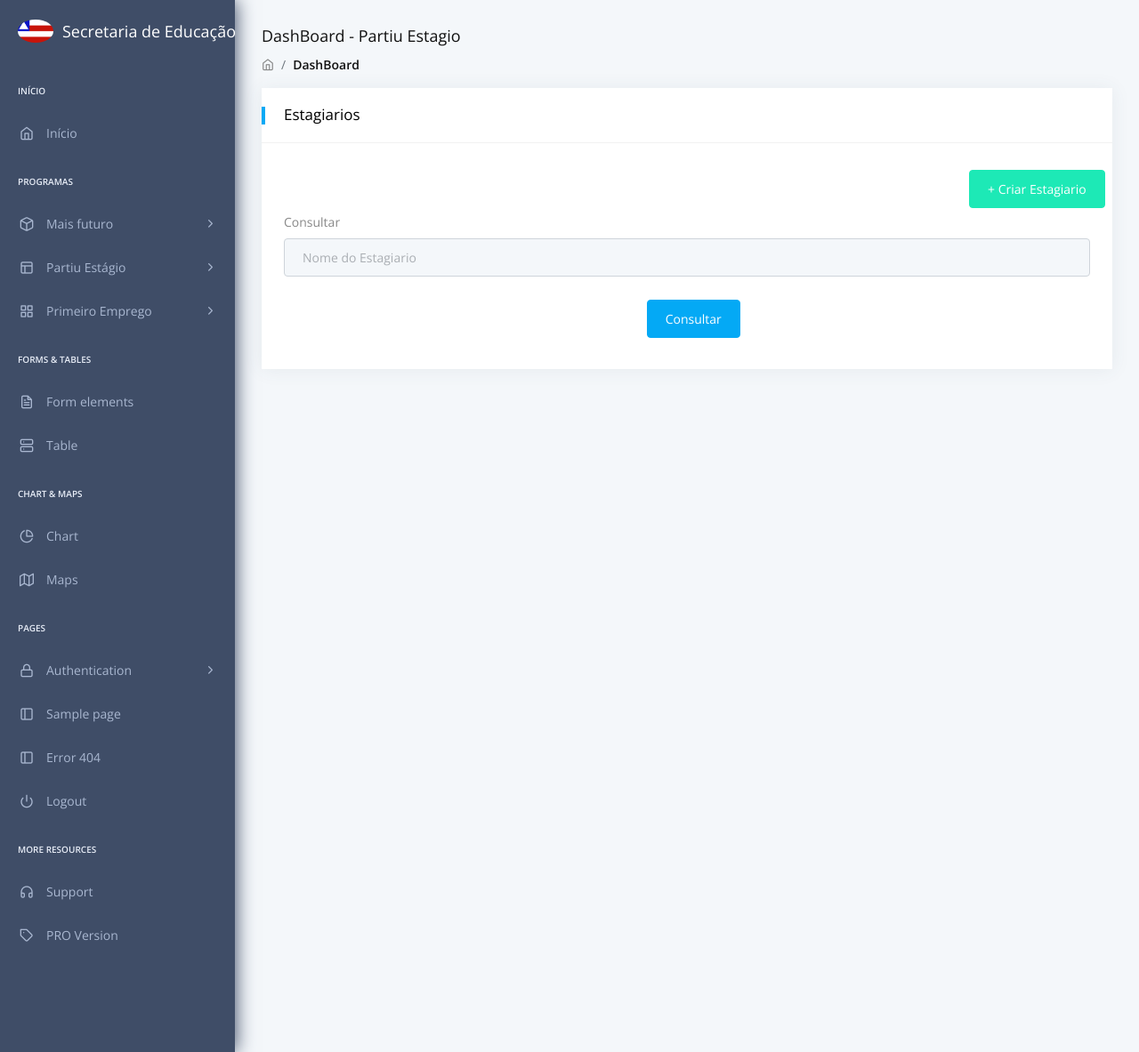
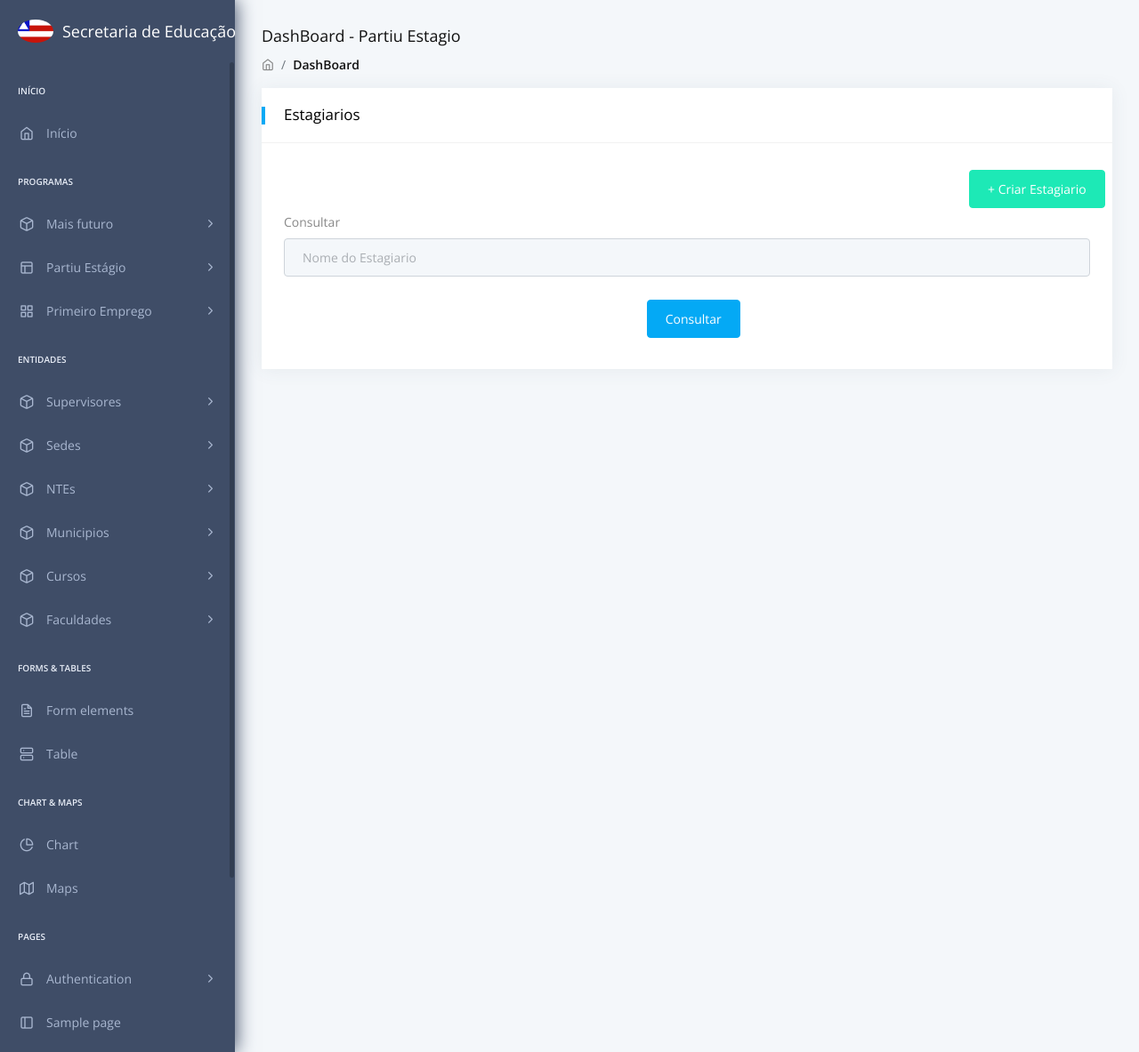
Before and after one commit to AlexandrePeBrito/django, a Django app: page /partiu-estagio/dashboard in a window 1280 px wide. Shown: the whole page at 89% size. Run offline with Django 3.2, Linux system fonts and the light colour scheme; the visitor is signed in with stand-in values (Sample User, id 1); data that the repository does not hold is empty; some libraries are stand-ins or nearby versions.

Commit message:
criando as entidades no index

```diff
--- a/global/urls.py
+++ b/global/urls.py
@@ -10,7 +10,6 @@ urlpatterns = [
 
     path('admin/', admin.site.urls),          # Django admin route
     path("", include("sistemaSec.autenticacao.urls")),    # Auth routes - login / register
+    path("", include("sistemaSec.estagiario.urls")),
     path("", include("sistemaSec.home.urls")),            # UI Kits Html files
-    path("", include("sistemaSec.estagiario.urls")),
-
 ]
--- a/sistemaSec/templates/includes/sidebar.html
+++ b/sistemaSec/templates/includes/sidebar.html
@@ -39,13 +39,56 @@
                             <li class=""><a href="/COMP_button.html" class=""><i class="feather icon-file-text"></i> Editais</a></li>
                         </ul>
                     </li>
-
                     <li data-username="Componentes que rodam sobre o programa Primeiro Emprego" class="nav-item pcoded-hasmenu">
                         <a href="javascript:" class="nav-link "><span class="pcoded-micon"><i class="feather icon-grid"></i></span><span class="pcoded-mtext">Primeiro Emprego</span></a>
                         <ul class="pcoded-submenu">
                             <li class=""><a href="/COMP_button.html" class=""><i class="feather icon-users"></i> Estagiarios</a></li>
                             <li class=""><a href="/COMP_button.html" class=""><i class="feather icon-bar-chart-2"></i> Dados</a></li>
                             <li class=""><a href="/COMP_button.html" class=""><i class="feather icon-file-text"></i> Editais</a></li>
+                        </ul>
+                    </li>
+                    <li class="nav-item pcoded-menu-caption">
+                        <label>Entidades</label>
+                    </li>
+                    <li data-username="Componentes que rodam sobre o programa Mais Futuro" class="nav-item pcoded-hasmenu">
+                        <a href="javascript:" class="nav-link "><span class="pcoded-micon"><i class="feather icon-box"></i></span><span class="pcoded-mtext">Supervisores</span></a>
+                        <ul class="pcoded-submenu">
+                            <li class=""><a href="/COMP_button.html" class="">Supervisores</a></li>
+                        </ul>
+                    </li>
+
+                    <li data-username="Componentes que rodam sobre o programa Mais Futuro" class="nav-item pcoded-hasmenu">
+                        <a href="javascript:" class="nav-link "><span class="pcoded-micon"><i class="feather icon-box"></i></span><span class="pcoded-mtext">Sedes</span></a>
+                        <ul class="pcoded-submenu">
+                            <li class=""><a href="/COMP_button.html" class="">Sedes</a></li>
+                        </ul>
+                    </li>
+
+                    <li data-username="Componentes que rodam sobre o programa Mais Futuro" class="nav-item pcoded-hasmenu">
+                        <a href="javascript:" class="nav-link "><span class="pcoded-micon"><i class="feather icon-box"></i></span><span class="pcoded-mtext">NTEs</span></a>
+                        <ul class="pcoded-submenu">
+                            <li class=""><a href="/COMP_button.html" class="">NTE</a></li>
+                        </ul>
+                    </li>
+
+                    <li data-username="Componentes que rodam sobre o programa Mais Futuro" class="nav-item pcoded-hasmenu">
+                        <a href="javascript:" class="nav-link "><span class="pcoded-micon"><i class="feather icon-box"></i></span><span class="pcoded-mtext">Municipios</span></a>
+                        <ul class="pcoded-submenu">
+                            <li class=""><a href="/COMP_button.html" class="">Municipios</a></li>
+                        </ul>
+                    </li>
+
+                    <li data-username="Componentes que rodam sobre o programa Mais Futuro" class="nav-item pcoded-hasmenu">
+                        <a href="javascript:" class="nav-link "><span class="pcoded-micon"><i class="feather icon-box"></i></span><span class="pcoded-mtext">Cursos</span></a>
+                        <ul class="pcoded-submenu">
+                            <li class=""><a href="/COMP_button.html" class="">Cursos</a></li>
+                        </ul>
+                    </li>
+
+                    <li data-username="Componentes que rodam sobre o programa Mais Futuro" class="nav-item pcoded-hasmenu">
+                        <a href="javascript:" class="nav-link "><span class="pcoded-micon"><i class="feather icon-box"></i></span><span class="pcoded-mtext">Faculdades</span></a>
+                        <ul class="pcoded-submenu">
+                            <li class=""><a href="/COMP_button.html" class="">Faculdades</a></li>
                         </ul>
                     </li>
 
```
